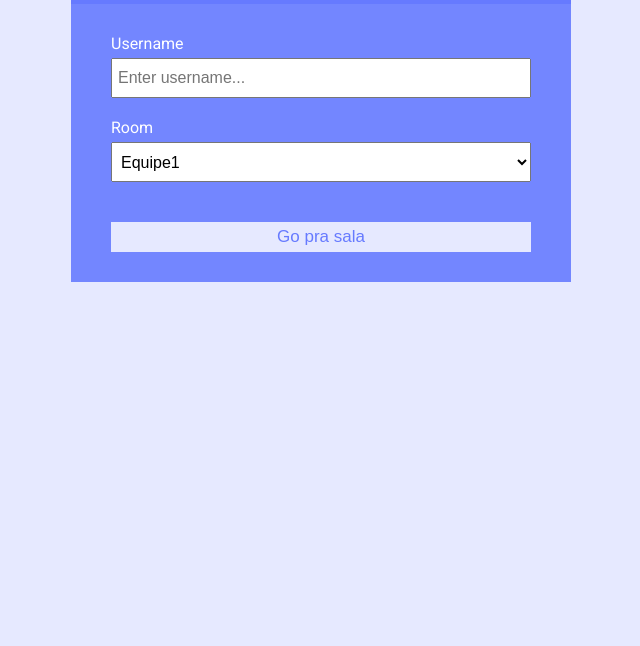
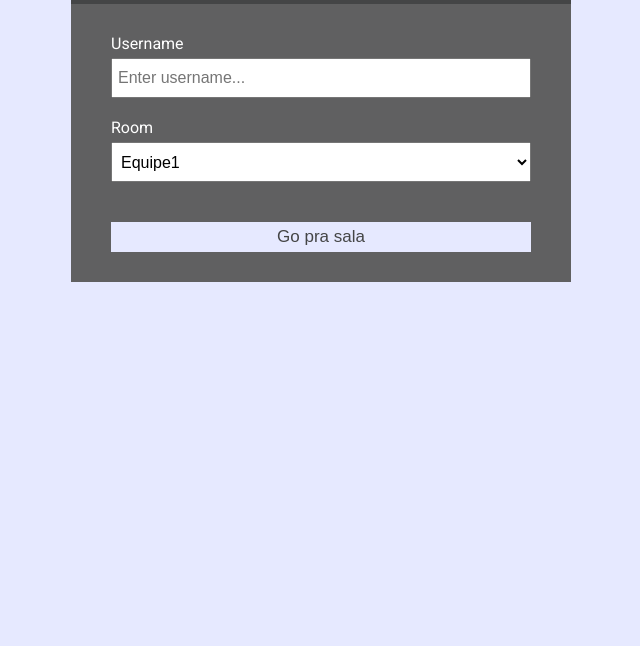
Before and after one commit to lucasDamiao1/chat, a website: page public/index.html in a window 1280 px wide. Shown: the part 154-800 px from the top of the page, without its empty margins (319-959 px from the left). Drawn offline with Linux system fonts and the light colour scheme.

Commit message:
ATUALIZANDO

```diff
--- a/public/css/style.css
+++ b/public/css/style.css
@@ -1,10 +1,10 @@
 @import url('https://fonts.googleapis.com/css?family=Roboto&display=swap');
 
 :root {
-	--dark-color-a: #667aff;
-	--dark-color-b: #7386ff;
+	--dark-color-a: #444546;
+	--dark-color-b: #606061;
 	--light-color: #e6e9ff;
-	--success-color: #5cb85c;
+	--success-color: #8097ff;
 	--error-color: #d9534f;
 }
 
```
